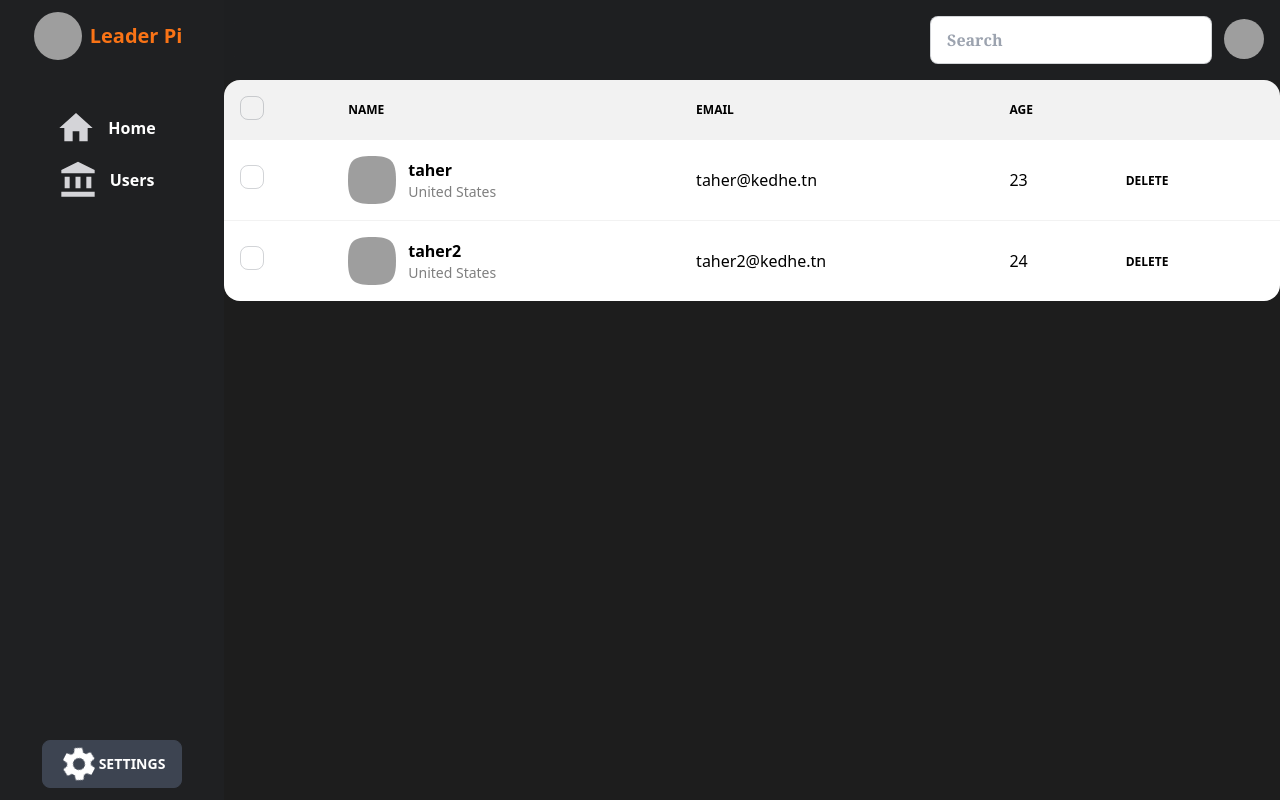
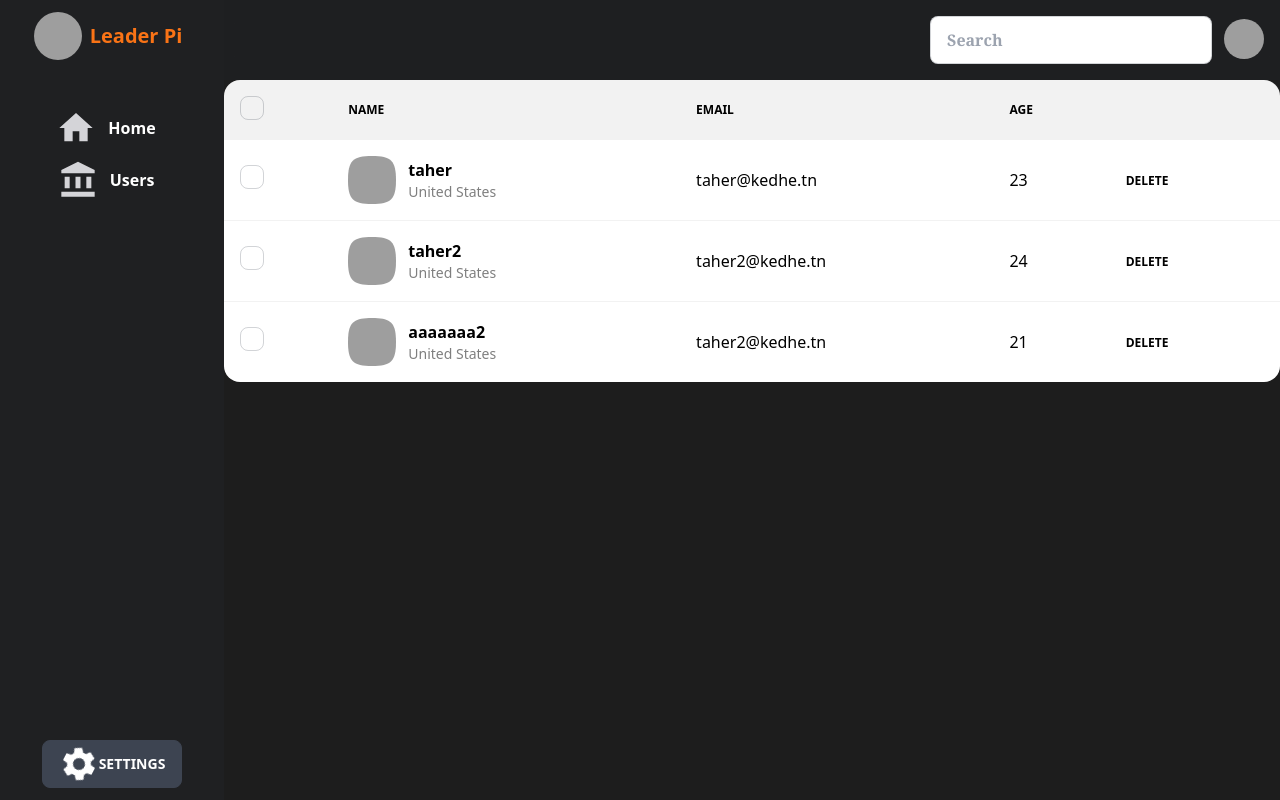
Before and after one commit to tahersn/react-project, a React (Vite) app: page /Users in a window 1280 px wide. Built offline with nearby package versions, Linux system fonts and the light colour scheme; grey boxes are pictures that could not be loaded.

Commit message:
finction delete

```diff
--- a/src/components/Users.jsx
+++ b/src/components/Users.jsx
@@ -1,14 +1,21 @@
+import { useState } from "react";
 import { useRef } from "react";
 const Users = () => {
   return <UsersDisplay />;
 };
 //users table
-const users = [
-  { name: "taher", age: 23, email: "taher@kedhe.tn" },
-  { name: "taher2", age: 24, email: "taher2@kedhe.tn" },
-];
 
 const UsersDisplay = () => {
+  const [users, setUsers] = useState([
+    { name: "taher", age: 23, email: "taher@kedhe.tn" },
+    { name: "taher2", age: 24, email: "taher2@kedhe.tn" },
+    { name: "aaaaaaa2", age: 21, email: "taher2@kedhe.tn" },
+  ]);
+
+  function deleteUser(index) {
+    setUsers(users.filter((u, i) => i !== index));
+  }
+
   return (
     <div className="overflow-x-auto w-full">
       <table className="table w-full">
@@ -26,8 +33,8 @@ const UsersDisplay = () => {
           </tr>
         </thead>
         <tbody className="text-black">
-          {users.map((user) => (
-            <tr>
+          {users.map((user, i) => (
+            <tr key={i}>
               <th>
                 <label>
                   <input type="checkbox" className="checkbox" />
@@ -55,7 +62,12 @@ const UsersDisplay = () => {
               </td>
               <td>{user.age}</td>
               <th>
-                <button className="btn btn-ghost btn-xs">delete</button>
+                <button
+                  onClick={() => deleteUser(i)}
+                  className="btn btn-ghost btn-xs"
+                >
+                  delete
+                </button>
               </th>
             </tr>
           ))}
@@ -64,4 +76,5 @@ const UsersDisplay = () => {
     </div>
   );
 };
+
 export default Users;
```
